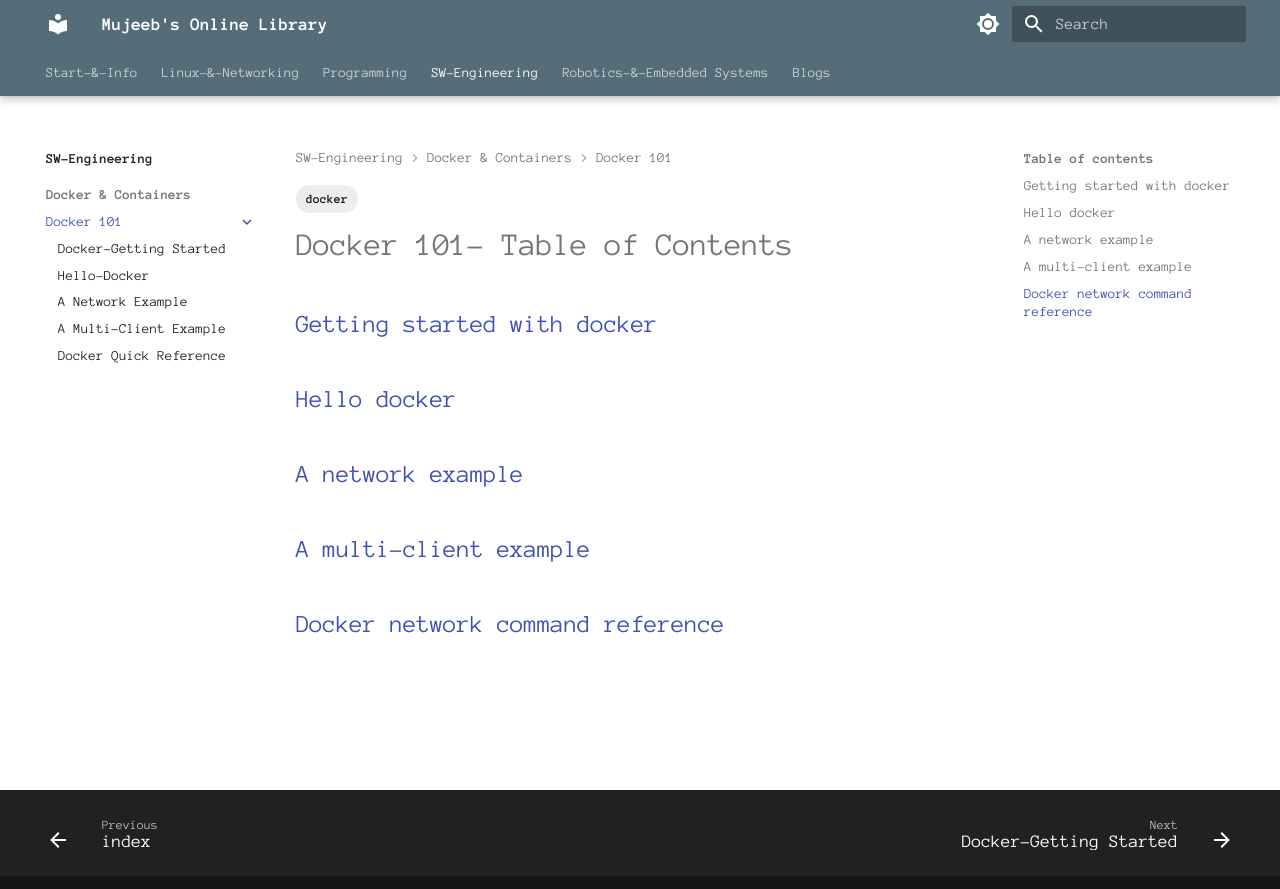
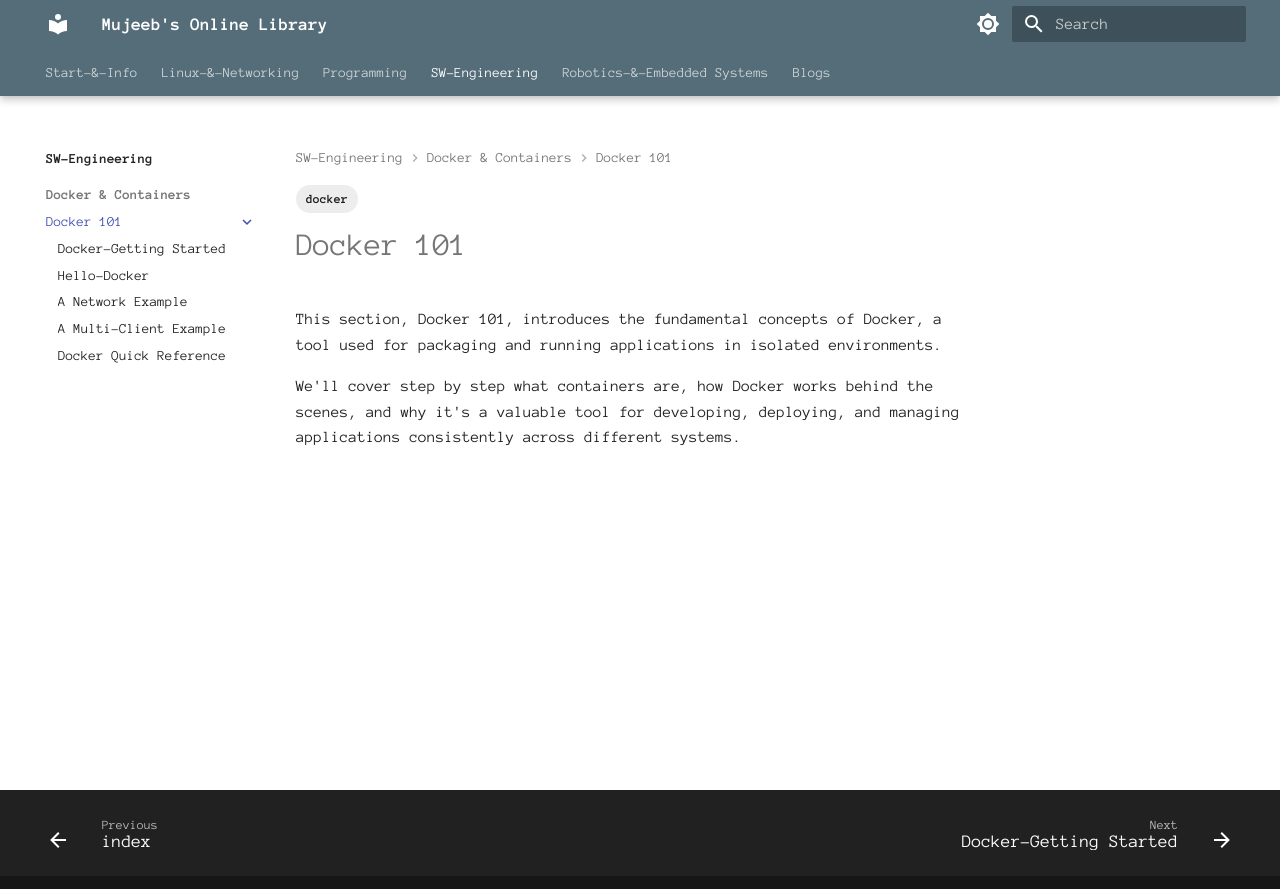
Before and after one commit to alohamujeeb/alohamujeeb.github.io, an MkDocs documentation site: the page built from docs/sweng/docker101/index.md, in a window 1280 px wide. Shown: the top 889 px of the page. Built offline with MkDocs 1.6.1 and Material for MkDocs 9.7.7, drawn with Linux system fonts in a browser that asks for light colours.

Commit message:
files restructured

```diff
--- a/docs/sweng/docker101/index.md
+++ b/docs/sweng/docker101/index.md
@@ -2,14 +2,8 @@
 tags:
   - docker
 ---
-# Docker 101- Table of Contents
+# Docker 101
 
-## [Getting started with docker](getting-started.md)
+This section, Docker 101, introduces the fundamental concepts of Docker, a tool used for packaging and running applications in isolated environments.
 
-## [Hello docker](docker-hello.md)
-
-## [A network example](docker-network-example.md)
-
-## [A multi-client example](tcp-example.md)
-
-## [Docker network command reference](docker-network-commands.md)
+We'll cover step by step what containers are, how Docker works behind the scenes, and why it's a valuable tool for developing, deploying, and managing applications consistently across different systems.
```
Also changed, not shown: docs/sweng/index.md (+1 -1 lines).
